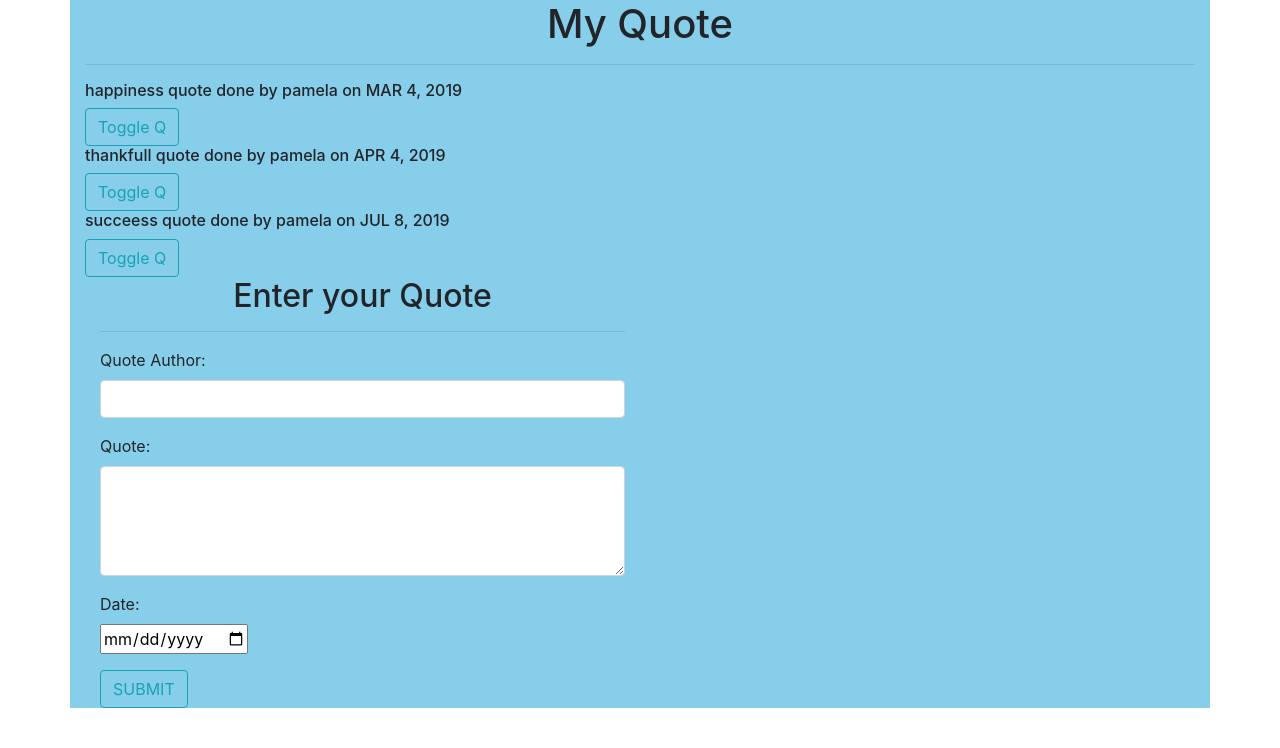
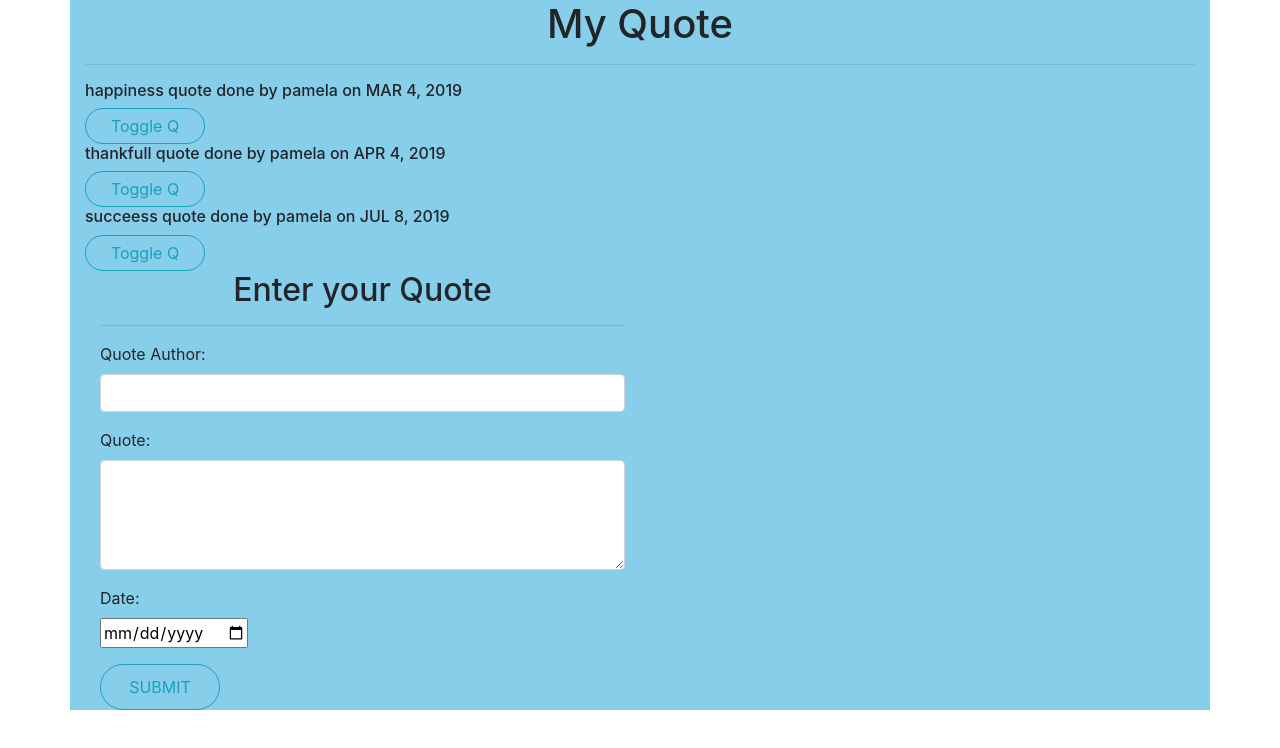
Before and after one commit to Apamela/quote, an Angular app: page / in a window 1280 px wide. Shown: the top 748 px of the page. Built offline with nearby package versions, Linux system fonts and the light colour scheme.

Commit message:
add the styles

```diff
--- a/src/app/quote-detail/quote-detail.component.css
+++ b/src/app/quote-detail/quote-detail.component.css
@@ -2,6 +2,3 @@ p{
     font-style:italic;
     color:black;
 }
-button{
-
-}
--- a/src/app/quote-form/quote-form.component.css
+++ b/src/app/quote-form/quote-form.component.css
@@ -1,3 +1,9 @@
 h2{
     text-align: center;
 }
+button{
+    border-radius: 30px;
+    padding: 10px;
+    width:120px;
+
+}
--- a/src/app/quote/quote.component.css
+++ b/src/app/quote/quote.component.css
@@ -8,3 +8,9 @@ background-color: skyblue;
 h1{
     text-align: center;
 }
+button{
+    border-radius: 20px;
+    padding: 5px;
+    width:120px;
+
+}
```
